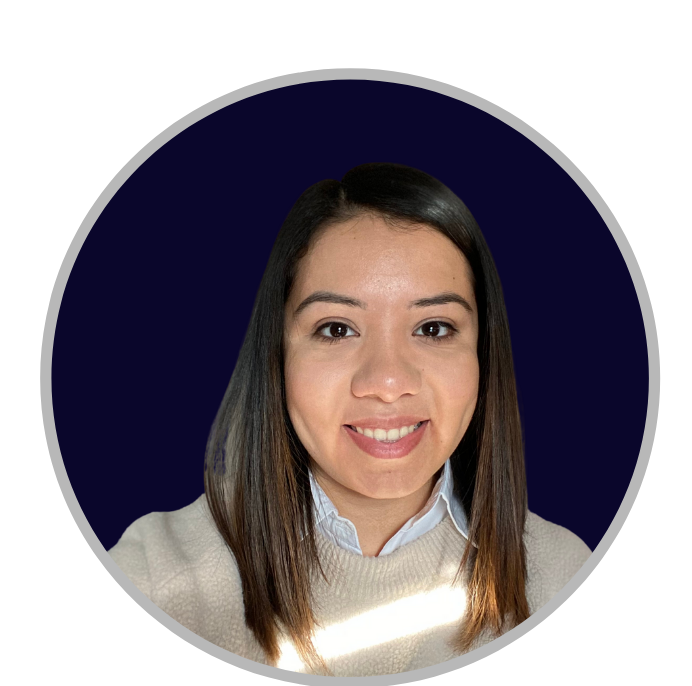
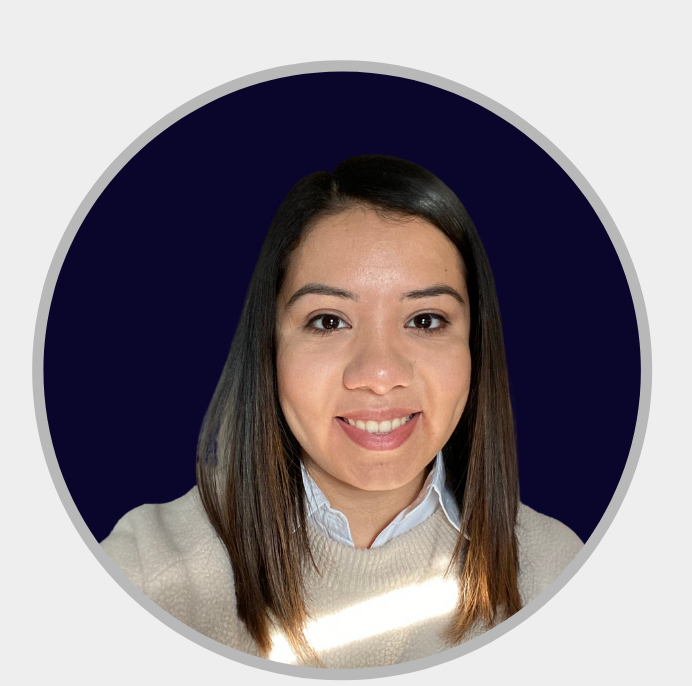
Before and after one commit to jcastillo9/Portfolio-V2, a plain HTML site: page index.html in a window 1280 px wide. Shown: the part 213-899 px from the top of the page, without its empty margins (218-910 px from the left). Drawn offline with nearby package versions, Linux system fonts and the light colour scheme.

Commit message:
added basic css for body element

```diff
--- a/style.css
+++ b/style.css
@@ -1 +1,8 @@
 @import url('https://fonts.googleapis.com/css2?family=Open+Sans:ital,wght@0,300;0,400;0,500;0,600;1,400&display=swap');
+
+body{
+    font-family: 'Open Sans', sans-serif;
+    margin: 0;
+    background: #eee;
+    height: auto;
+}
```
